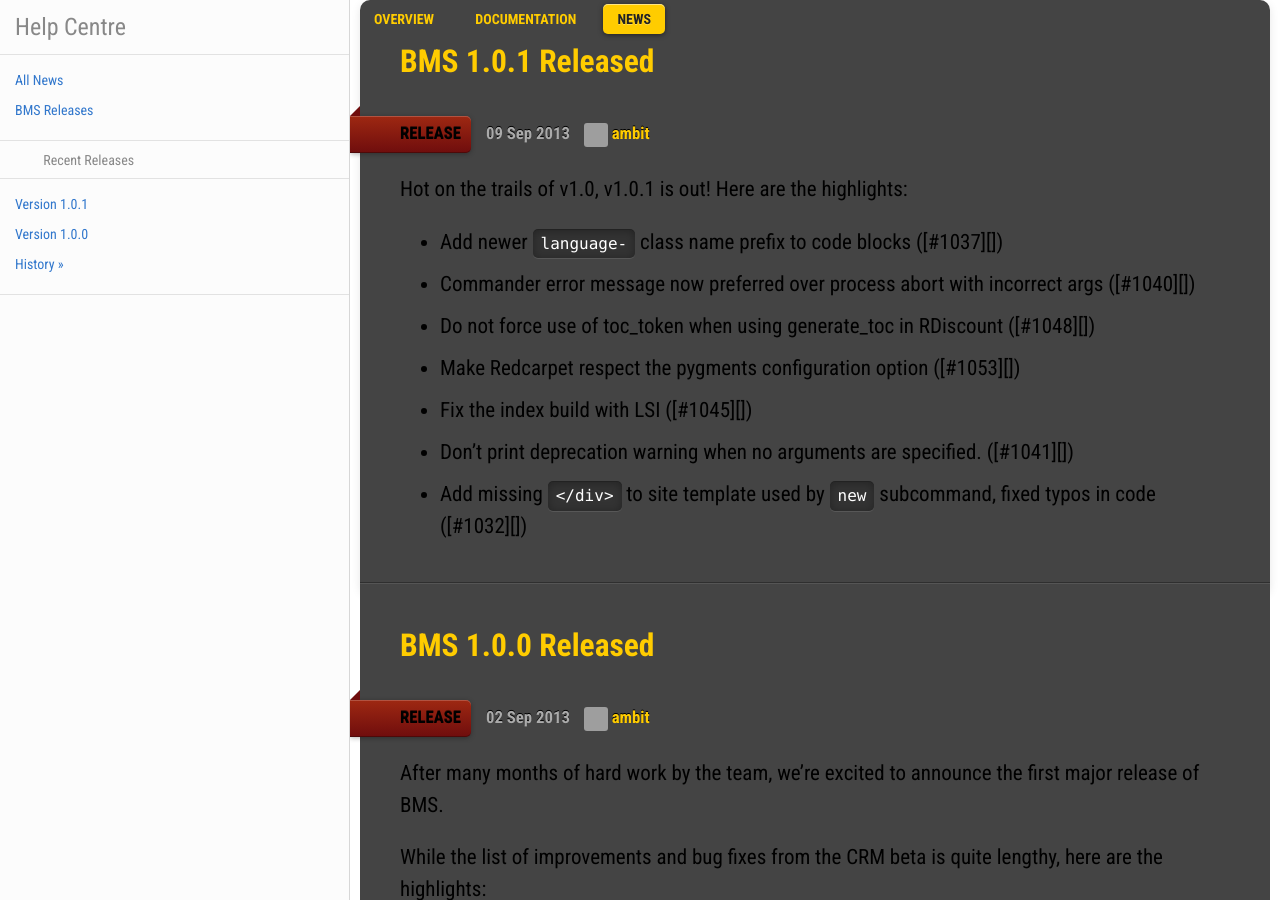
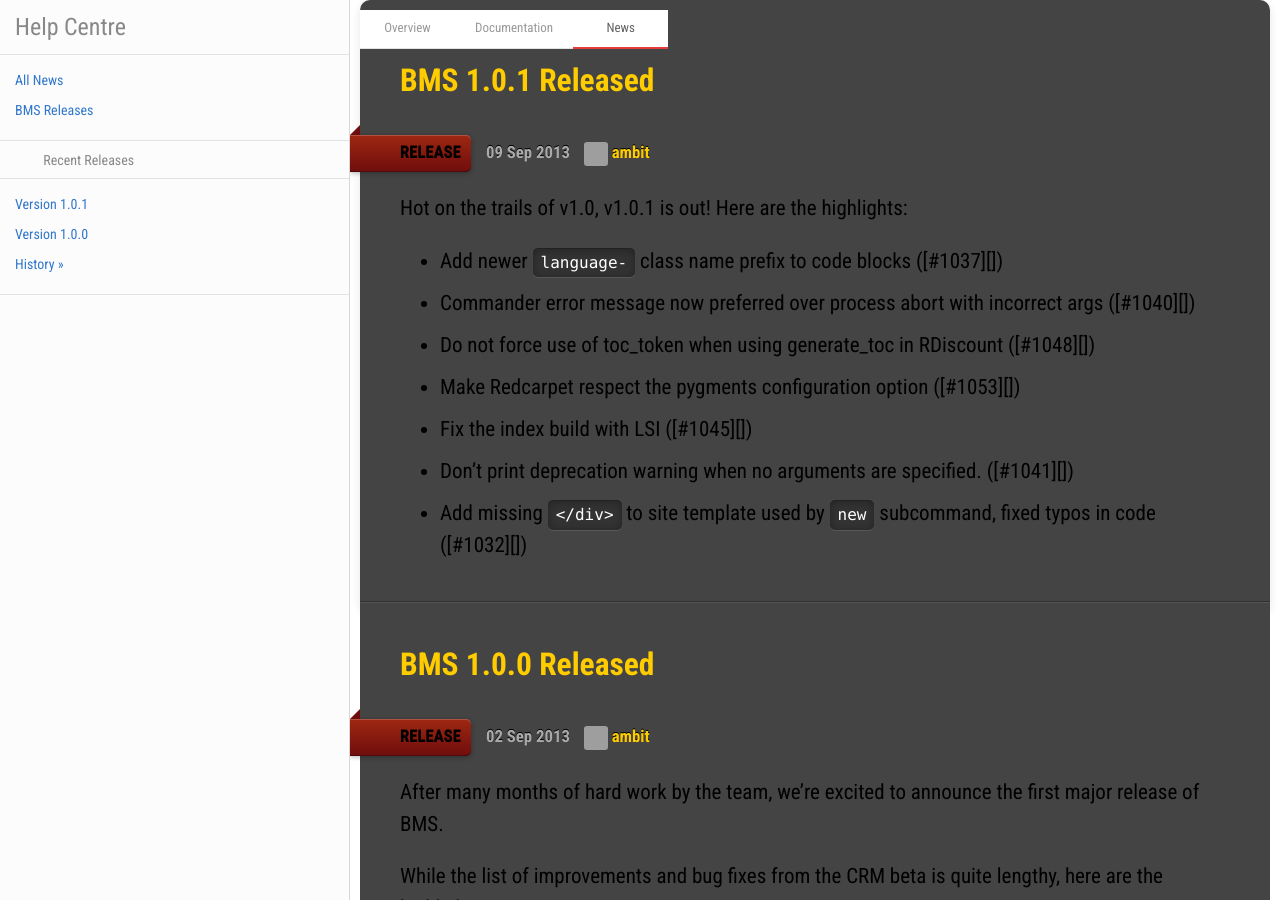
Before and after one commit to ambit/bms-support, a Jekyll site: the page built from news/index.md, in a window 1280 px wide. Built offline with Jekyll 4.4.1, drawn with Linux system fonts in a browser that asks for light colours; nearby versions of some CDN libraries; grey boxes are pictures that could not be loaded.

Commit message:
Style Mainnav

```diff
--- a/css/style.css
+++ b/css/style.css
@@ -179,36 +179,43 @@
 }
 
 .main-nav {
-
+  margin: 0;
+  padding: 8px 8px 0px;
+  list-style-type: none;
+  -webkit-box-sizing: border-box;
+  -moz-box-sizing: border-box;
+  box-sizing: border-box;
+  position: relative;
 }
 
 .main-nav li {
-  margin-right: 10px;
+  min-width: 95px;
+  float: left;
 }
 
 .main-nav li a {
-  border-radius: 5px;
-  font-weight: 800;
-  font-size: 14px;
-  padding: 0.5em 1em;
-  text-shadow: none;
-  text-transform: uppercase;
-  transition: all .25s;
-   -moz-transition: all .25s;
-   -webkit-transition: all .25s;
+  padding: 0 20px 2px;
+  text-align: center;
+  line-height: 36px;
+  color: #999999;
+  font-size: 13px;
+  font-weight: 400;
+  text-decoration: none;
+  background: white;
+  border-bottom: 1px solid #e2e2e2;
+  display: block;
 }
 
-.main-nav li a:hover {
-  background: #252525;
-  box-shadow: inset 0 1px 3px rgba(0,0,0,.5), 0 1px 0 rgba(255,255,255,.1);
-  text-shadow: 0 1px 3px rgba(0,0,0,.5);
+.main-nav li:hover a {
+  padding-bottom: 1px;
+  color: #626262;
+  border-bottom: 2px solid #3177cc;
 }
 
-.main-nav li.current a {
-  background: #fc0;
-  color: #222;
-  box-shadow: inset 0 1px 0 rgba(255,255,255,.5), 0 1px 5px rgba(0,0,0,.5);
-  text-shadow: 0 1px 0 rgba(255,255,255,.3);
+.main-nav li.current a, .main-nav li.current:hover a {
+  padding-bottom: 1px;
+  color: #626262;
+  border-bottom: 2px solid #e53c3d;
 }
 
 .mobile-nav ul {
```
